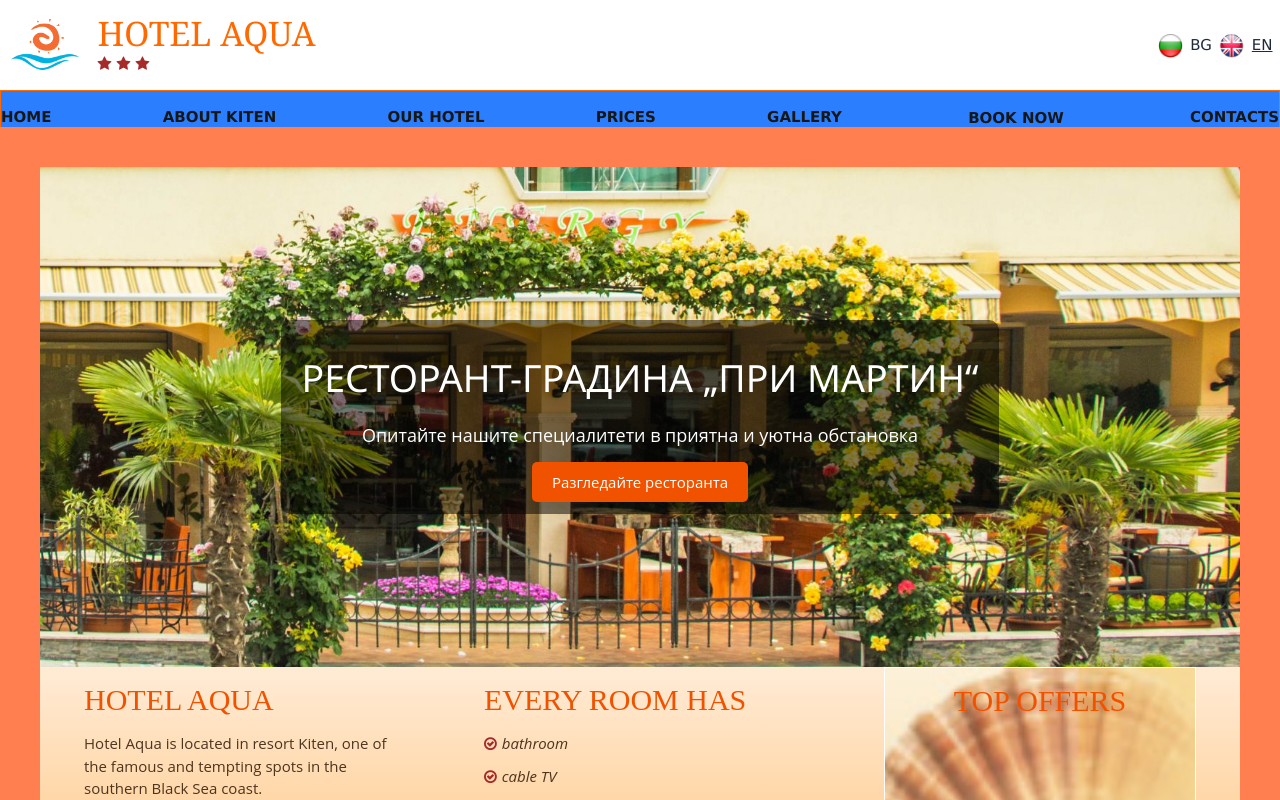
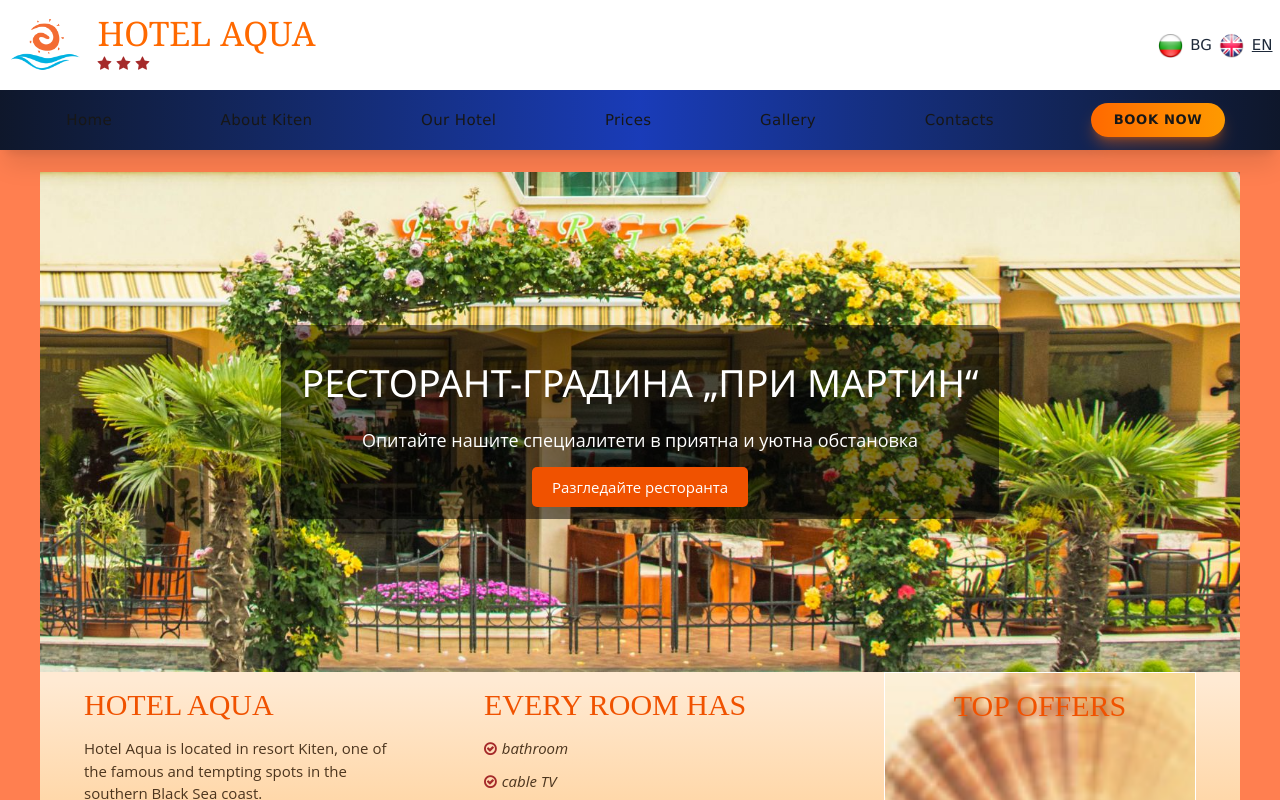
Before and after one commit to martinski74/ss-martin-react, a Next.js app: page / in a window 1280 px wide. Shown: the top 800 px of the page. Built offline with nearby package versions, Linux system fonts and the light colour scheme.

Commit message:
navigation fixed

```diff
--- a/src/components/Navigation.tsx
+++ b/src/components/Navigation.tsx
@@ -1,31 +1,84 @@
+"use client";
 import Link from 'next/link';
+import { useState } from 'react';
 
 const Navigation = () => {
+  const [isOpen, setIsOpen] = useState(false);
+
+  const navLinks = [
+    { href: '/', label: 'Home' },
+    { href: '/about', label: 'About Kiten' },
+    { href: '/our_hotel', label: 'Our Hotel' },
+    { href: '/prices', label: 'Prices' },
+    { href: '/gallery', label: 'Gallery' },
+    { href: '/contacts', label: 'Contacts' },
+  ];
+
   return (
-    <nav className="h-[55px] bg-blue-500 border border-orange-500">
-      <ul className="flex items-center justify-around w-full h-full list-none">
-        <li>
-          <Link href="/" className="text-white uppercase font-bold hover:text-orange-400">Home</Link>
-        </li>
-        <li>
-          <Link href="/about" className="text-white uppercase font-bold hover:text-orange-400">About Kiten</Link>
-        </li>
-        <li>
-          <Link href="/our_hotel" className="text-white uppercase font-bold hover:text-orange-400">Our Hotel</Link>
-        </li>
-        <li>
-          <Link href="/prices" className="text-white uppercase font-bold hover:text-orange-400">Prices</Link>
-        </li>
-        <li>
-          <Link href="/gallery" className="text-white uppercase font-bold hover:text-orange-400">Gallery</Link>
-        </li>
-        <li>
-          <Link href="/booking" className="book-link px-4 py-2 rounded-md bg-yellow-400 text-blue-700 font-extrabold uppercase hover:bg-yellow-300">Book now</Link>
-        </li>
-        <li>
-          <Link href="/contacts" className="text-white uppercase font-bold hover:text-orange-400">Contacts</Link>
-        </li>
-      </ul>
+    <nav className="sticky top-0 z-50 bg-gradient-to-r from-slate-900 via-blue-800 to-slate-900 shadow-xl">
+      {/* Desktop Navigation */}
+      <div className="max-w-7xl mx-auto px-4 hidden md:block">
+        <ul className="flex items-center justify-between h-16">
+          {navLinks.map((link) => (
+            <li key={link.href}>
+              <Link
+                href={link.href}
+                className="relative text-white font-medium tracking-wide py-2 px-3 transition-all duration-300 group"
+              >
+                {link.label}
+                <span className="absolute bottom-0 left-0 w-0 h-0.5 bg-gradient-to-r from-orange-400 to-yellow-400 transition-all duration-300 group-hover:w-full" />
+              </Link>
+            </li>
+          ))}
+          <li>
+            <Link
+              href="/booking"
+              className="px-6 py-2.5 bg-gradient-to-r from-orange-500 to-amber-500 text-white font-bold rounded-full shadow-lg shadow-orange-500/40 hover:shadow-orange-500/60 hover:scale-105 transition-all duration-300 uppercase text-sm tracking-wider"
+            >
+              Book Now
+            </Link>
+          </li>
+        </ul>
+      </div>
+
+      {/* Mobile Navigation */}
+      <div className="md:hidden">
+        <button
+          onClick={() => setIsOpen(!isOpen)}
+          className="absolute right-4 top-4 text-white p-2"
+          aria-label="Toggle menu"
+        >
+          <svg className="w-6 h-6" fill="none" stroke="currentColor" viewBox="0 0 24 24">
+            {isOpen ? (
+              <path strokeLinecap="round" strokeLinejoin="round" strokeWidth={2} d="M6 18L18 6M6 6l12 12" />
+            ) : (
+              <path strokeLinecap="round" strokeLinejoin="round" strokeWidth={2} d="M4 6h16M4 12h16M4 18h16" />
+            )}
+          </svg>
+        </button>
+        <ul className={`${isOpen ? 'block' : 'hidden'} pt-12 pb-4`}>
+          {navLinks.map((link) => (
+            <li key={link.href}>
+              <Link
+                href={link.href}
+                className="block text-white font-medium py-3 px-4 hover:bg-white/10 transition-colors duration-200"
+                onClick={() => setIsOpen(false)}
+              >
+                {link.label}
+              </Link>
+            </li>
+          ))}
+          <li className="px-4 pt-2">
+            <Link
+              href="/booking"
+              className="block text-center px-6 py-3 bg-gradient-to-r from-orange-500 to-amber-500 text-white font-bold rounded-full"
+              onClick={() => setIsOpen(false)}
+            >
+              Book Now
+            </Link>
+          </li>
+        </ul>
+      </div>
     </nav>
   );
 };
```
